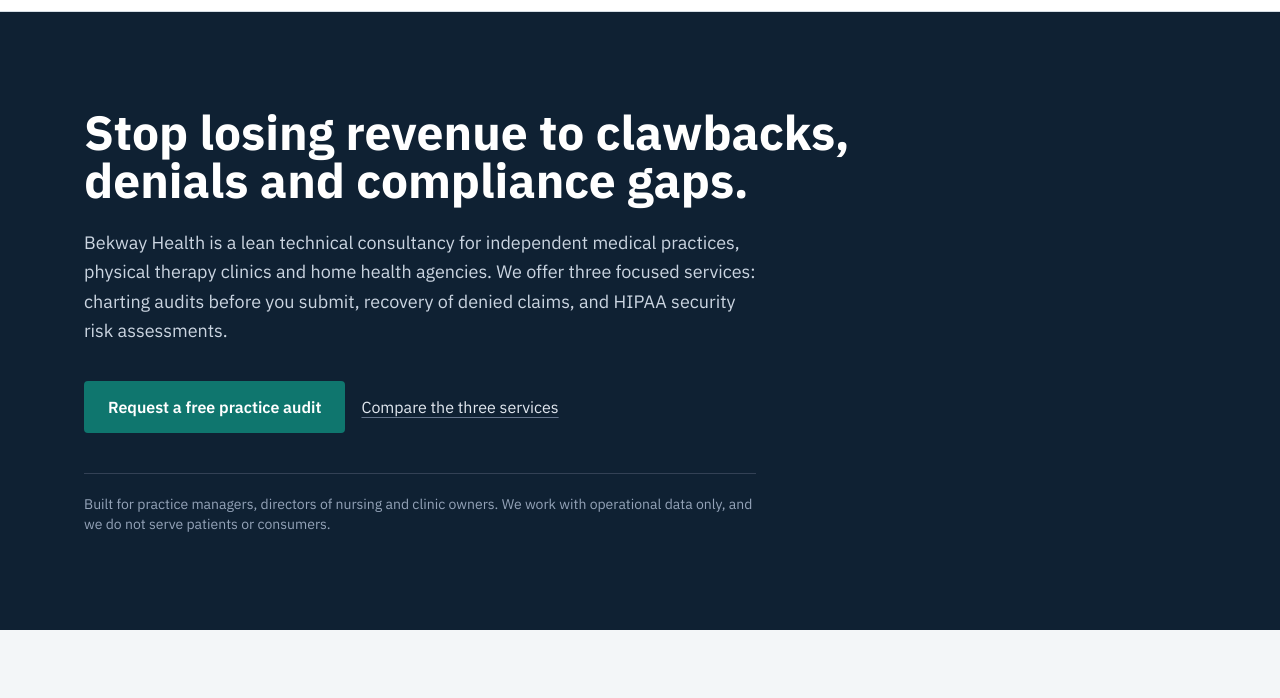
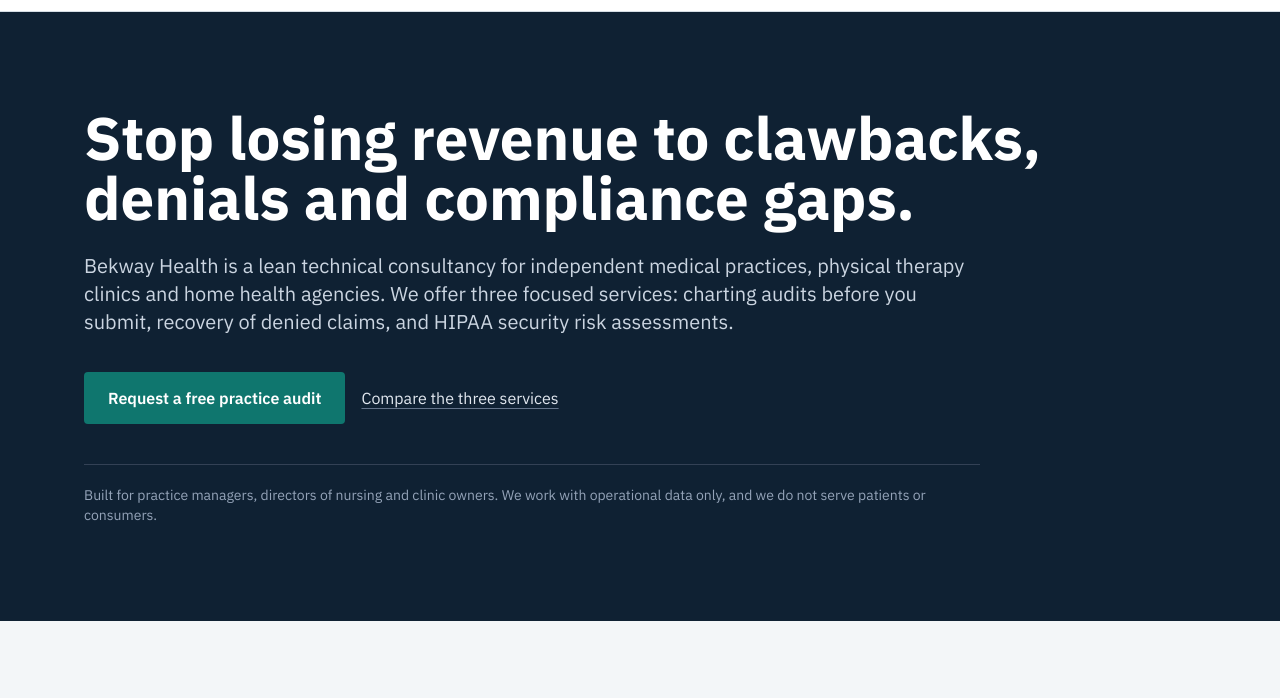
Before and after one commit to oluakaibekwe-hub/Bekway, a plain HTML site: page index.html in a window 1280 px wide. Shown: the part 53-751 px from the top of the page. Drawn offline with nearby package versions, Linux system fonts and the light colour scheme.

Commit message:
Update index.html

```diff
--- a/index.html
+++ b/index.html
@@ -48,13 +48,13 @@ a:focus-visible,button:focus-visible,input:focus-visible,select:focus-visible{ou
 <!-- Hero -->
 <section class="bg-navy text-white">
   <div class="max-w-6xl mx-auto px-5 py-16 md:py-24">
-    <h1 class="text-3xl sm:text-4xl md:text-5xl font-bold leading-tight max-w-3xl">Stop losing revenue to clawbacks, denials and compliance gaps.</h1>
-    <p class="mt-6 text-lg text-slate-300 max-w-2xl leading-relaxed">Bekway Health is a lean technical consultancy for independent medical practices, physical therapy clinics and home health agencies. We offer three focused services: charting audits before you submit, recovery of denied claims, and HIPAA security risk assessments.</p>
+    <h1 class="text-3xl sm:text-4xl md:text-5xl lg:text-6xl font-bold leading-tight max-w-5xl">Stop losing revenue to clawbacks, denials and compliance gaps.</h1>
+    <p class="mt-6 text-lg md:text-xl text-slate-300 max-w-4xl leading-relaxed">Bekway Health is a lean technical consultancy for independent medical practices, physical therapy clinics and home health agencies. We offer three focused services: charting audits before you submit, recovery of denied claims, and HIPAA security risk assessments.</p>
     <div class="mt-9 flex flex-wrap items-center gap-4">
       <a href="#contact" class="btn btn-dark-text px-6 py-3.5 text-base">Request a free practice audit</a>
       <a href="#services" class="text-slate-200 underline underline-offset-4 decoration-slate-500 hover:text-white">Compare the three services</a>
     </div>
-    <p class="mt-10 text-sm text-slate-400 max-w-2xl border-t border-slate-700 pt-5">Built for practice managers, directors of nursing and clinic owners. We work with operational data only, and we do not serve patients or consumers.</p>
+    <p class="mt-10 text-sm text-slate-400 max-w-4xl border-t border-slate-700 pt-5">Built for practice managers, directors of nursing and clinic owners. We work with operational data only, and we do not serve patients or consumers.</p>
   </div>
 </section>
 
```
